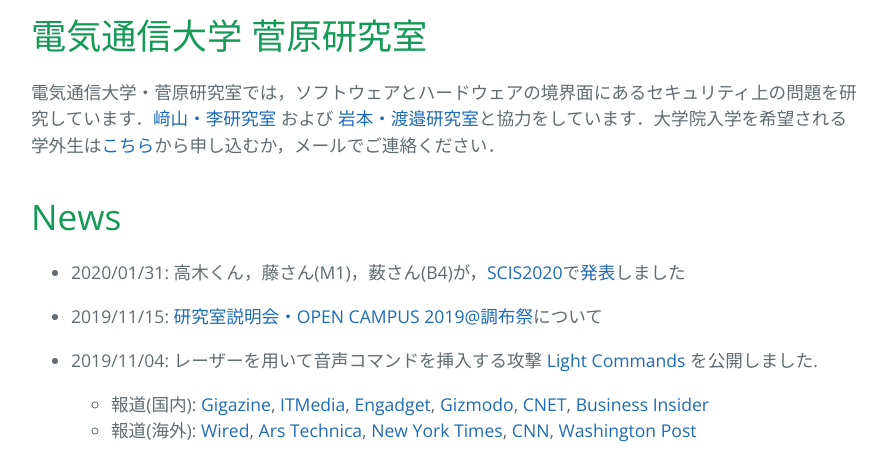
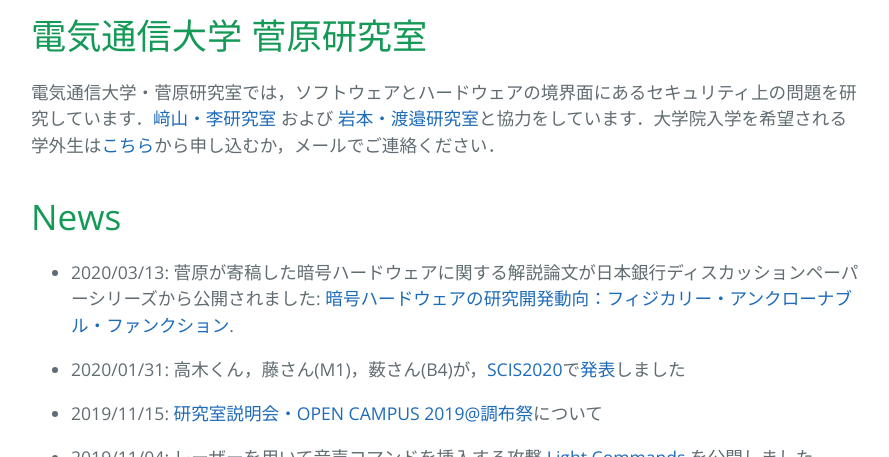
Before and after one commit to sugawara-bbbb/weblab, a Jekyll site: the page built from index.md, in a window 1280 px wide and 900 px high, scrolled down 406 px, cut to the strip 0-457 px from the top of the window. Shown: the whole strip, without its empty margins (193-1082 px from the left). Built offline with Jekyll 4.4.1, drawn with Linux system fonts in a browser that asks for light colours; our own code applies the rules of GitHub Pages for plain Markdown files.

Commit message:
Added IMES DPS on the news.

```diff
--- a/index.md
+++ b/index.md
@@ -7,6 +7,9 @@ layout: default
 電気通信大学・菅原研究室では，ソフトウェアとハードウェアの境界面にあるセキュリティ上の問題を研究しています．[﨑山・李研究室](http://sakiyama-lab.jp/) および [岩本・渡邉研究室](https://iw-lab.jp)と協力をしています．大学院入学を希望される学外生は[こちら](https://www.uec.ac.jp/admission/open-graduate/tour.html)から申し込むか，メールでご連絡ください．
 
 # News
+
+- 2020/03/13: 菅原が寄稿した暗号ハードウェアに関する解説論文が日本銀行ディスカッションペーパーシリーズから公開されました: [暗号ハードウェアの研究開発動向：フィジカリー・アンクローナブル・ファンクション](https://www.imes.boj.or.jp/research/abstracts/japanese/20-J-06.html).
+
 - 2020/01/31: 高木くん，藤さん(M1)，薮さん(B4)が，[SCIS2020](https://www.iwsec.org/scis/2020/)で[発表]({% post_url news/2020-01-31-scis2020 %})しました
 
 - 2019/11/15: [研究室説明会・OPEN CAMPUS 2019@調布祭]({% post_url news/2019-11-15-openCampus2019Chofusai %})について
```
